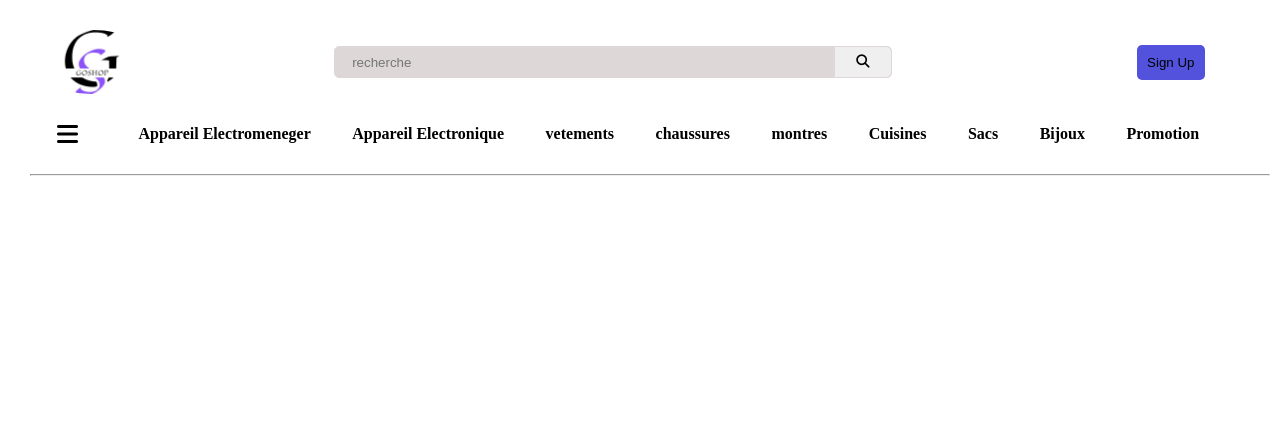
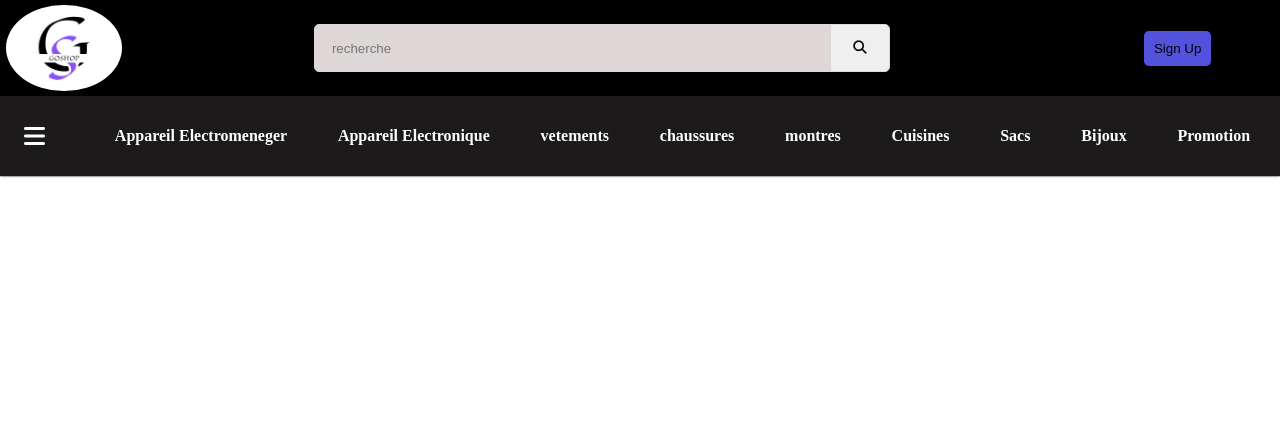
Before and after one commit to stefy-Godlove/projet_tutore, a PHP site: the page made by projet tutore/html/body.php in a window 1280 px wide. Shown: the top 426 px of the page. Run offline with PHP 8.4, Linux system fonts and the light colour scheme; data that the repository does not hold is empty; some libraries are stand-ins or nearby versions.

Commit message:
new changes

```diff
--- a/projet tutore/css/hearder.css
+++ b/projet tutore/css/hearder.css
@@ -12,8 +12,10 @@ a {
 
 header{
     width: 100%;
-    padding: 10px;
-    margin-bottom: 10px;
+    /* padding: 10px; */
+    /* margin-bottom: 10px; */
+    background-color: black;
+    color: white;
 }
 /* on stylise la premire partie du header*/
 .top{
@@ -21,7 +23,8 @@ header{
     flex-direction: row;
     justify-content: space-between;
     align-items: center;
-    height: 8vh;
+    height: 12vh;
+    /* padding: 3% 0;  */
 }
 /* stylisage des images*/
 .right{
@@ -45,15 +48,22 @@ header{
     border-radius: 50%;
 }
 
+#nav-links li {
+    height: 100%;
+}
+
 .logo{
     width: 10%;
     height: 100%;
+    display: flex;
+    justify-content: center;
+    align-items: center;
 }
 
 .logo > img, .pp > img {
     object-fit: cover;
-    width: 100%;
-    height: 100%;
+    width: 90%;
+    height: 90%;
     border-radius: 60%;
 }
 /*barre de recherche*/
@@ -106,17 +116,15 @@ header{
     flex-direction: row;
     align-items: center;
     gap: 1em;
-    /* background-image:  rgba(59, 145, 81, 0.098); */
-    /* color: grey; */
-    padding: 0 1em 0 0;
     font-size: 1em;
-    margin-left: 3px;
+    box-shadow: 0 0 2px 0px rgb(0, 0, 0);
+    background-color: rgb(28, 26, 26);
+    overflow-x: auto;
 }
 /*barre du sidebar*/
 .barre > button {
-    background-color:white;
+    background-color: transparent;
     background-image: rgb(255, 255, 255);
-    color: black;
     border: none;
     font-size: 1.5em;
     height: 50%;
@@ -126,10 +134,10 @@ header{
 }
 
 .barre > button:hover {
-    color: rgb(94, 12, 121);
+    color: rgb(355, 12, 121);
     z-index: 100px;
-    box-shadow: 2px 2px 2px  rgb(180, 118, 211);
-    /* background-color:rgb(180, 118, 211) ; */
+    border: 1px solid rgb(255, 255, 255, 0.9);
+    height: 100%;
 }
 /*differentes rubriiques*/
 #nav-links{
@@ -138,9 +146,8 @@ header{
     align-items: center;
     list-style: none;
     gap: 1em;
-    width: 90%;
-    height: 50%;
-    overflow-x: hidden;
+    width: 100%;
+    height: 100%;
 }
 
 #nav-links > li{
@@ -161,6 +168,7 @@ header{
     justify-content: center;
     align-items: center;
     padding: 5px;
+    height: 100%;
 }
 
 #nav-links > li > a:hover{
--- a/projet tutore/html/body.php
+++ b/projet tutore/html/body.php
@@ -4,7 +4,7 @@
 </head>
 
 
-<body>
+<body style = "margin: 0;padding: 0;">
     <?php
         include("header.php");
         include("../php/get_all_product.php");
--- a/projet tutore/html/header.php
+++ b/projet tutore/html/header.php
@@ -34,7 +34,7 @@
     <div class="buttom">
         <div class="barre">
             <button id="menu-btn">
-                <i class="fa-solid fa-bars"></i>
+                <i class="fa-solid fa-bars" style="color: white"></i>
             </button>
         </div>
 
@@ -51,5 +51,5 @@
             <li><a href="">Promotion</a></li>
         </ul>
     </div>
-    <hr>
+    <!-- <hr> -->
 </header>
```
